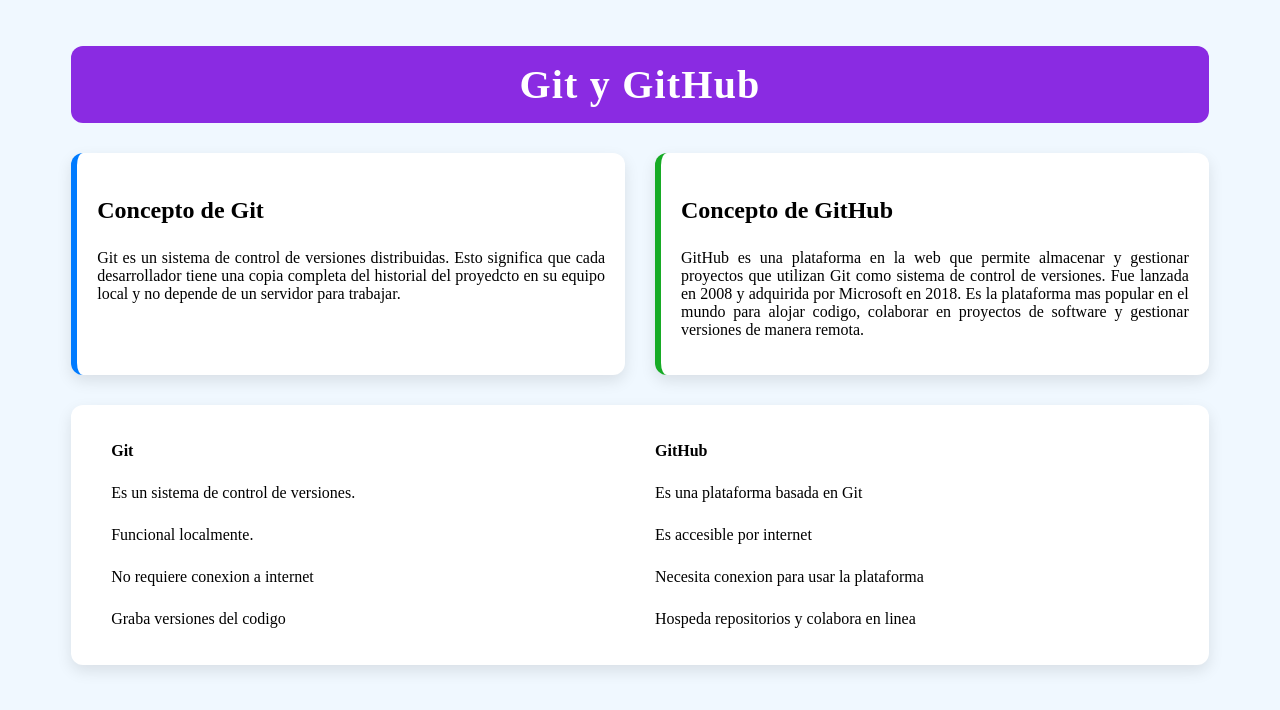
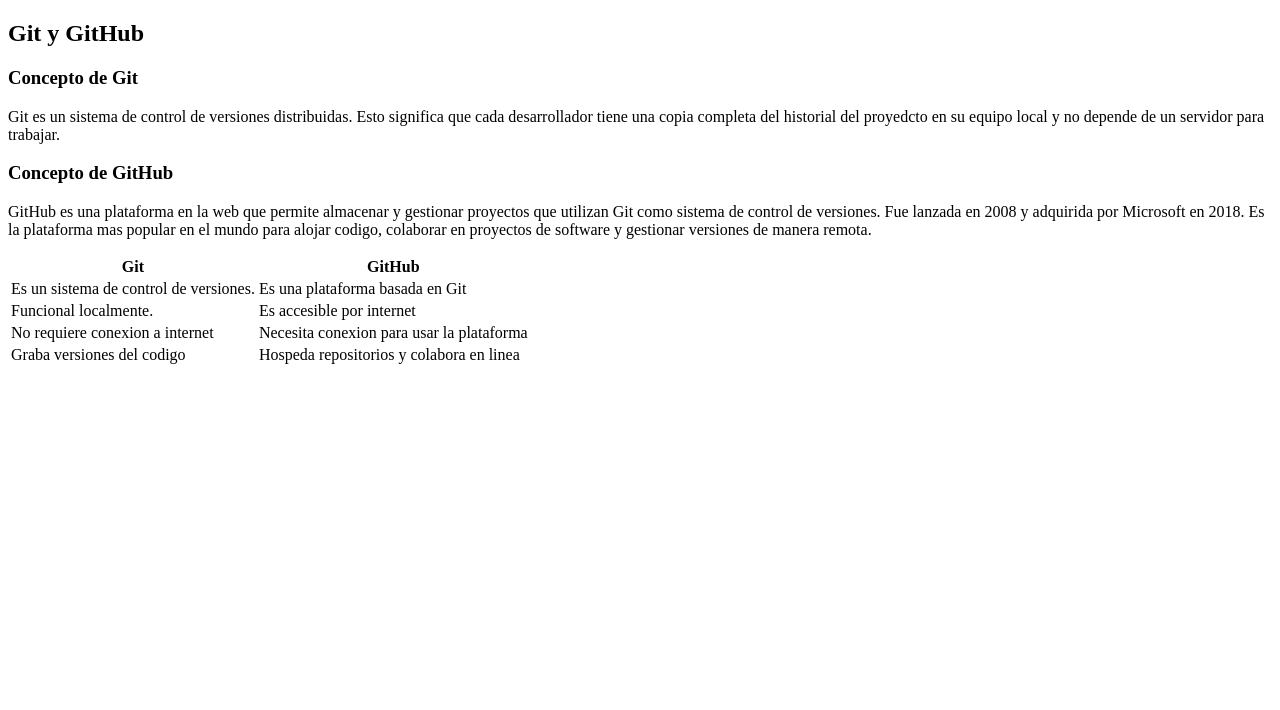
Before and after one commit to AlexzUwU/Ejercicio1, a plain HTML site: page index.html in a window 1280 px wide. Drawn offline with Linux system fonts and the light colour scheme.

Commit message:
Revert "Web con estilos"
This reverts commit 84313ff649dd64fd947952d3cb446fb9f0fe1d41.

```diff
--- a/css/styles.css
+++ /dev/null
@@ -1,78 +0,0 @@
-body{
-    background-color: aliceblue;
-}
-
-.contenido{
-    background-color: F5F5F5;
-    max-width: 90%;
-    margin: 0 auto;
-    padding: 5px;
-
-}
-
-h2{
-    font-size: 40PX;
-    background-color: blueviolet;
-    color: white;
-    padding: 15PX 25px;
-    border-radius: 12PX;
-    font-weight: 600;
-    letter-spacing: 1.2PX;
-    margin-bottom: 30PX;
-    text-align: center;
-}
-
-.contenido-tarjeta{
-    display: flex;
-    gap: 30px;
-    margin-bottom: 30px;
-    flex-wrap: wrap;
-}
-
-.tarjetas {
-    background-color: white;
-    padding: 20px;
-    border-radius: 12px;
-    box-shadow: 0 6px 15px rgba(0, 0, 0, 0.1);
-    flex: 1;
-    min-width: 300px;
-    text-align: justify;
-}
-
-.tarjetas:hover{
-    transform: translateY(-5px);
-}
-
-.tarjetas h3{
-    font-weight: 600;
-    font-size: 24px;
-    margin-bottom: 25px;
-}
-
-.tarjeta-Git{
-    border-left: 6px solid #007bff;
-}
-
-.tarjeta-GitHub{
-    border-left: 6px solid #17ab25;
-}
-
-.contenedor-tabla{
-    background-color: white;
-    padding: 25px;
-    border-radius: 12px;
-    box-shadow: 0 6px 15px rgba(0, 0, 0, 0.1);
-}
-
-.tabla-diferencias{
-    width: 100%;
-    border-collapse: collapse;
-    table-layout: fixed;
-}
-
-.tabla-diferencias th ,
-.tabla-diferencias td {
-    border: lpx solid #ddd;
-    padding: 12px 15px;
-    text-align: left;
-}
--- a/index.html
+++ b/index.html
@@ -3,13 +3,12 @@
 <head>
     <meta charset="UTF-8">
     <meta name="viewport" content="width=device-width, initial-scale=1.0">
-    <link rel="stylesheet" href="css/styles.css">
     <title>GitHub</title>
 </head>
 <body>
     <div class="contenido">
         <h2> Git y GitHub</h2>
-        <div class="contenido-tarjeta">
+        <div class="Contenido-Tarjeta">
             <div class="tarjetas tarjeta-Git">
                 <h3>Concepto de Git</h3>
                 <p>
```
